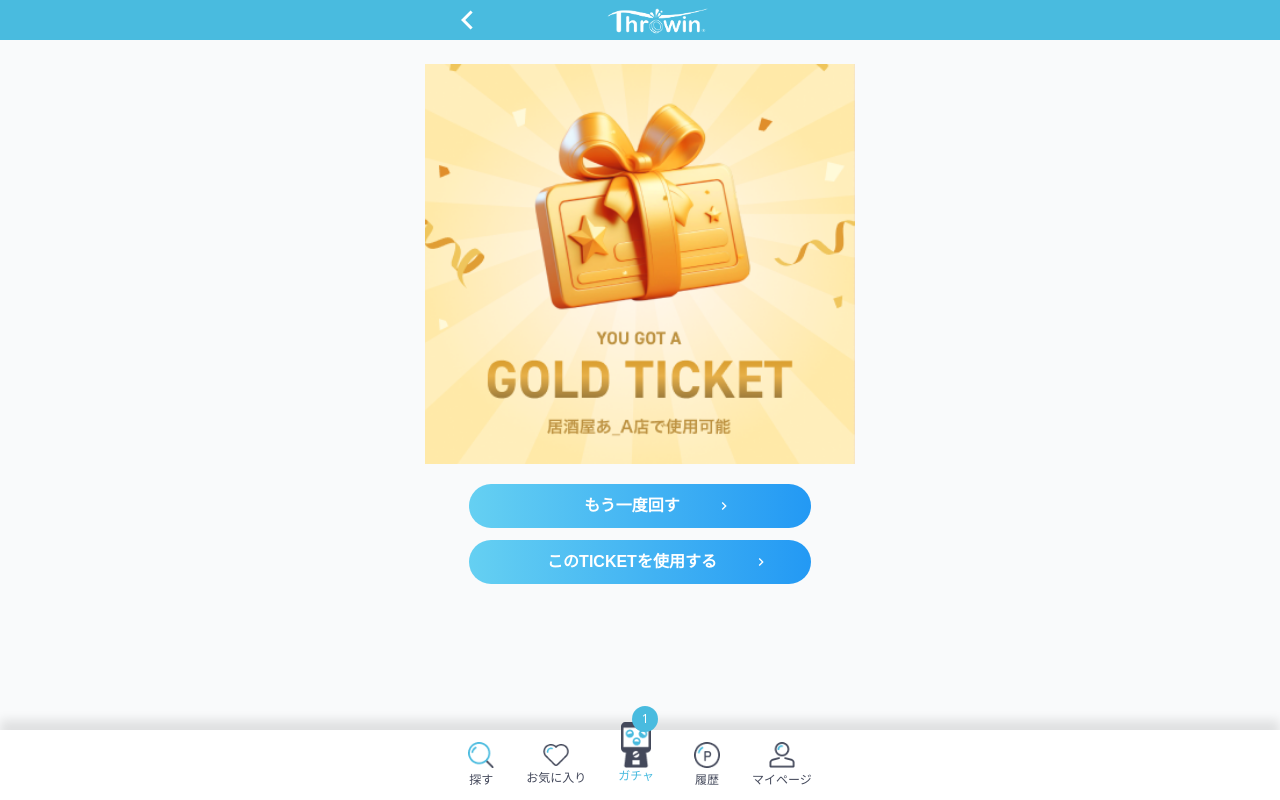
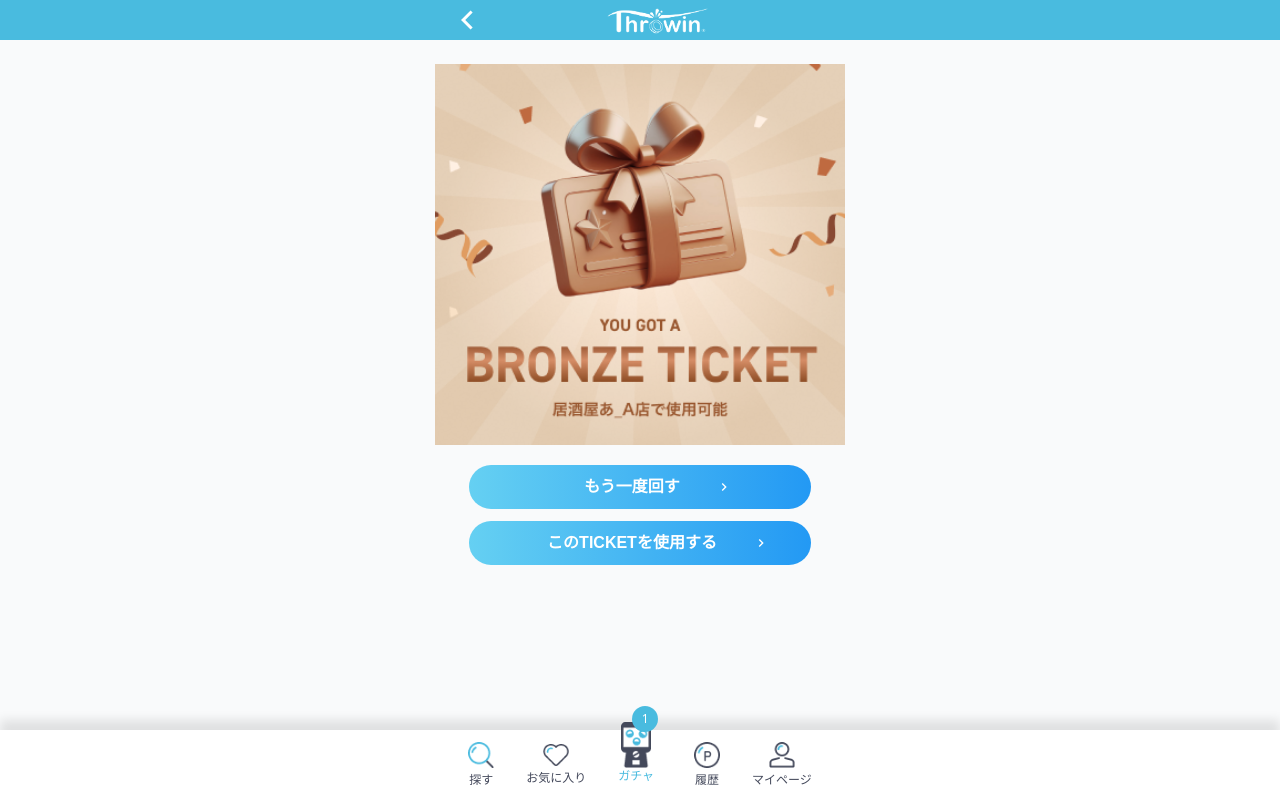
Before and after one commit to mdalamin-jbc/throwin, a React (Vite) app: page /gacha/available_spins/ticket/1/processing/got-ticket in a window 1280 px wide. Built offline with nearby package versions, Linux system fonts and the light colour scheme; a web font is replaced by a local one.

Commit message:
gacha api update

```diff
--- a/src/pages/Gacha/GotTicket.jsx
+++ b/src/pages/Gacha/GotTicket.jsx
@@ -1,13 +1,27 @@
-import { Link, useNavigate } from "react-router-dom";
+import { Link, useLocation, useNavigate } from "react-router-dom";
 import TitleBar from "../../components/TitleBar";
 import { RiArrowLeftSLine } from "react-icons/ri";
 import logo from "../../assets/images/home/logo.png";
-import gold_ticket from "../../assets/images/gacha/gold-ticket.png";
+import gold from "../../assets/images/gacha/gold-ticket.png";
+import bronze from "../../assets/images/gacha/bronze.png";
+import silver from "../../assets/images/gacha/silver.png";
 import ButtonSecondary from "../../components/ButtonSecondary";
 import { MdOutlineKeyboardArrowRight } from "react-icons/md";
 
 const GotTicket = () => {
   const navigate = useNavigate();
+  const location = useLocation();
+  const ticketResponse = location.state?.ticketResponse;
+
+  console.log("Ticket Response:", ticketResponse);
+
+  // Determine the image based on the ticket response
+  const ticketImage =
+    ticketResponse === "gold"
+      ? gold
+      : ticketResponse === "silver"
+      ? silver
+      : bronze; // Default to bronze if the response is unknown
 
   return (
     <div className="mb-[120px]">
@@ -24,19 +38,24 @@ const GotTicket = () => {
         icon={<img className="w-[110px] items-center" src={logo} alt="logo" />}
       />
       <div className="max-w-[430px] mx-auto flex-col flex justify-center mt-6">
-        <img src={gold_ticket} className="" alt="" />
+        {/* Show the ticket image dynamically */}
+        <img
+          src={ticketImage}
+          className="w-[calc(100%-20px)] mx-auto"
+          alt="Ticket"
+        />
 
-        <Link className="mt-5 mb-3" to={`ticket-terms`}>
+        <Link className="mt-5 mb-3" to={`/use-ticket`}>
           <ButtonSecondary
             icon={<MdOutlineKeyboardArrowRight />}
-            btnText="もう一度回す"
+            btnText="もう一度回す" // Spin again
             style="font-hiragino bg-gradient-to-r from-[#65D0F2] to-[#2399F4] max-w-[342px] mx-auto rounded-full text-center py-[10px] font-bold text-white"
           />
         </Link>
-        <Link to={`ticket-terms`}>
+        <Link to={`/ticket-terms`}>
           <ButtonSecondary
             icon={<MdOutlineKeyboardArrowRight />}
-            btnText="このTICKETを使用する"
+            btnText="このTICKETを使用する" // Use this ticket
             style="font-hiragino bg-gradient-to-r from-[#65D0F2] to-[#2399F4] max-w-[342px] mx-auto rounded-full text-center py-[10px] font-bold text-white"
           />
         </Link>
--- a/src/pages/Gacha/Processing.jsx
+++ b/src/pages/Gacha/Processing.jsx
@@ -1,4 +1,4 @@
-import { useNavigate } from "react-router-dom";
+import { useLocation, useNavigate } from "react-router-dom";
 import TitleBar from "../../components/TitleBar";
 import { RiArrowLeftSLine } from "react-icons/ri";
 import logo from "../../assets/images/home/logo.png";
@@ -9,9 +9,13 @@ const Processing = () => {
   const navigate = useNavigate();
   const videoRef = useRef(null);
 
+  const location = useLocation();
+  const ticketResponse = location.state?.ticketResponse;
+  console.log(ticketResponse);
+
   // Function to navigate after video ends
   const handleVideoEnd = () => {
-    navigate("got-ticket");
+    navigate("got-ticket", { state: { ticketResponse } });
   };
 
   return (
--- a/src/pages/Gacha/UseTicket.jsx
+++ b/src/pages/Gacha/UseTicket.jsx
@@ -1,4 +1,4 @@
-import { useParams, useNavigate, Link } from "react-router-dom";
+import { useParams, useNavigate, Link, useLocation } from "react-router-dom";
 import TitleBar from "../../components/TitleBar";
 import { RiArrowLeftSLine } from "react-icons/ri";
 import logo from "../../assets/images/home/logo.png";
@@ -7,18 +7,34 @@ import ButtonSecondary from "../../components/ButtonSecondary";
 import { MdOutlineKeyboardArrowRight } from "react-icons/md";
 import UseGetAvailableSpins from "../../hooks/Gacha/UseGetAvailableSpins";
 import { Circles } from "react-loader-spinner";
+import useAxiosPrivate from "../../hooks/axiousPrivate";
 
 const UseTicket = () => {
   const { store_uid } = useParams();
   const { availableSpins, refetch, isLoading, isError } =
     UseGetAvailableSpins();
+  const location = useLocation();
   const navigate = useNavigate();
+  const ticketResponse = location.state?.ticketResponse;
+  const axiosPrivate = useAxiosPrivate();
 
   console.log("Available Spins:", availableSpins);
   console.log("Store UID:", store_uid);
 
   // Filter to find the ticket matching store_uid
   const ticket = availableSpins.find((spin) => spin.store_uid === store_uid);
+
+  const handlePlayGacha = async () => {
+    try {
+      const response = await axiosPrivate.post("/gacha/play", { store_uid });
+      console.log("Gacha Response:", response.data);
+
+      // Navigate to first result page with data
+      navigate("processing", { state: { ticketResponse: response.data } });
+    } catch (error) {
+      console.error("Error playing gacha:", error);
+    }
+  };
 
   if (isLoading) {
     return (
@@ -80,7 +96,13 @@ const UseTicket = () => {
               </span>
             </h4>
           </div>
-
+          <button
+            onClick={handlePlayGacha}
+            className="font-hiragino bg-gradient-to-r from-[#65D0F2] to-[#2399F4] max-w-[342px] mx-auto rounded-full text-center py-[10px] font-bold text-white flex items-center justify-center gap-2"
+          >
+            <span>回す！</span>
+            <MdOutlineKeyboardArrowRight />
+          </button>
           <Link to={`processing`}>
             <ButtonSecondary
               icon={<MdOutlineKeyboardArrowRight />}
```
Also changed, not shown: src/assets/images/gacha/bronze.png (added), src/assets/images/gacha/silver.png (added).
